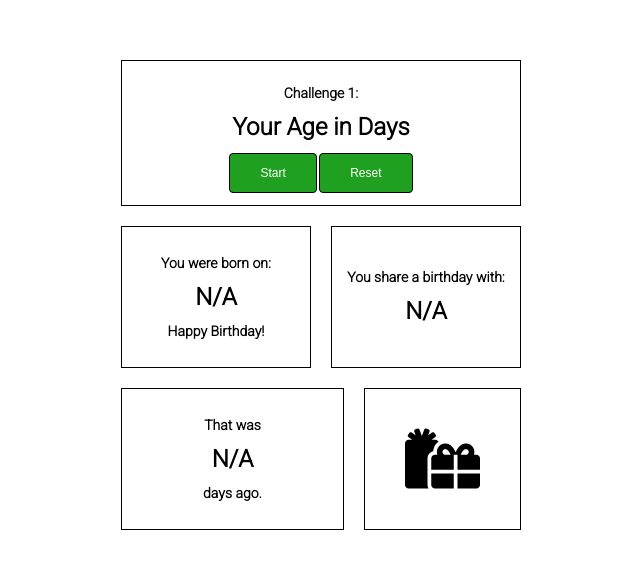
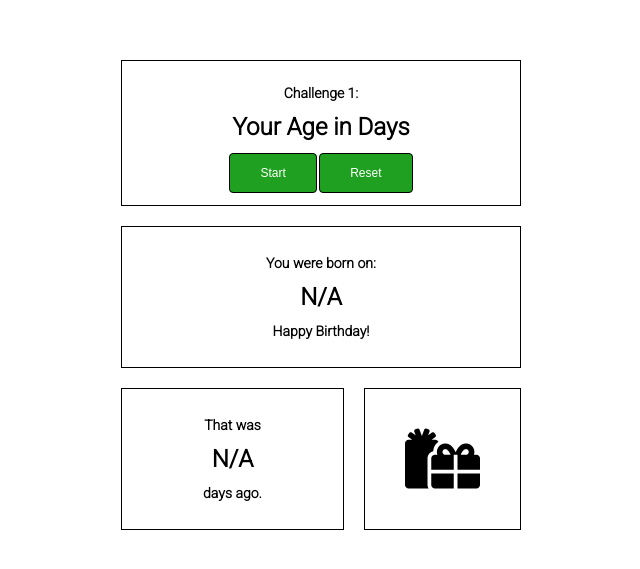
Before and after one commit to h1tran/C1-AgeCalculator, a plain HTML site: page index.html in a window 1280 px wide. Shown: the part 105-674 px from the top of the page, without its empty margins (319-959 px from the left). Drawn offline with Linux system fonts and the light colour scheme.

Commit message:
Day 2.5 - Beta Release

```diff
--- a/index.html
+++ b/index.html
@@ -37,14 +37,10 @@
                 </div>
             </div>
             <div class="flex flex-row column">
-                <div class="center flex-content flex-column border column-50 row-height">
+                <div class="center flex-content flex-column border column row-height">
                     <h2>You were born on:</h2>
                     <h2 id="birthDate" class="header margin-v12">N/A</h2>
                     <h2>Happy Birthday!</h2>
-                </div>
-                <div class="center flex-content flex-column border column-50 row-height">
-                    <h2>You share a birthday with:</h2>
-                    <h2 id="celebrity" class="header margin-top">N/A</h2>
                 </div>
             </div>
             <div class="flex flex-row column">
```
